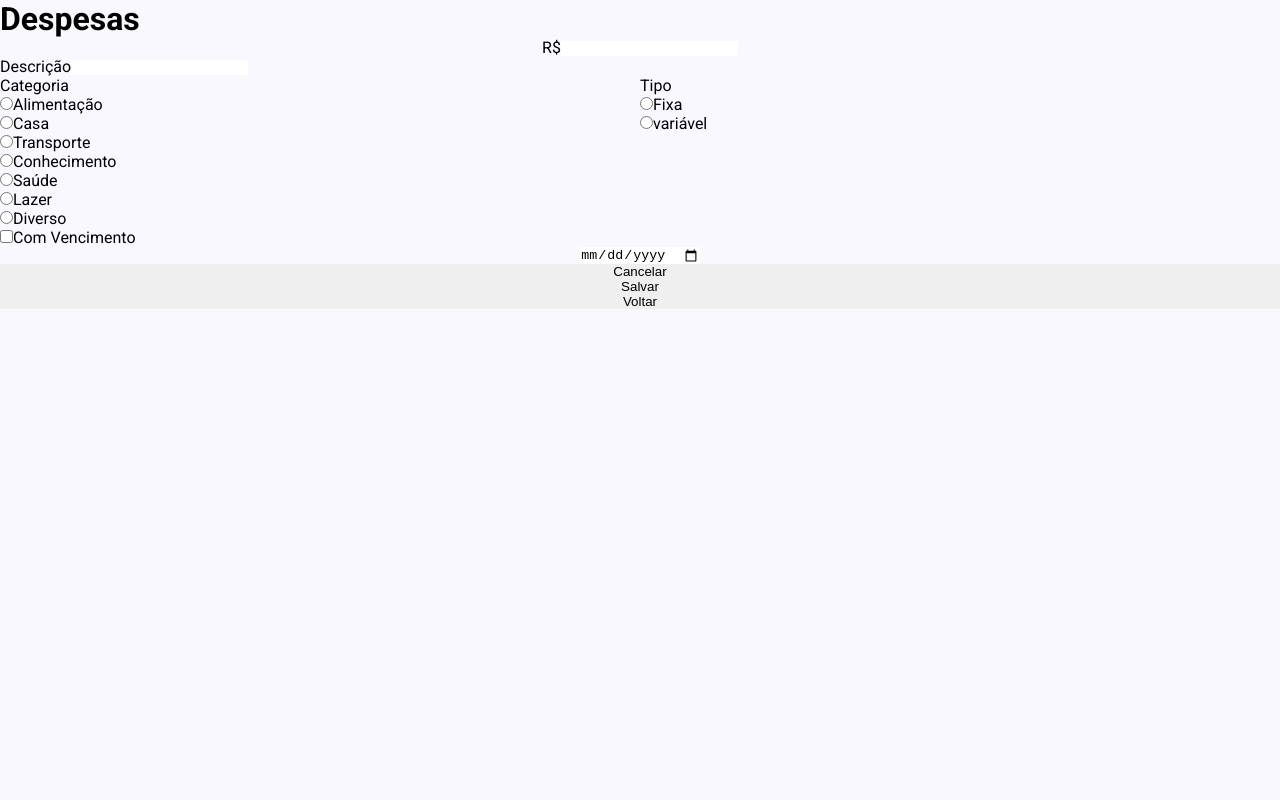
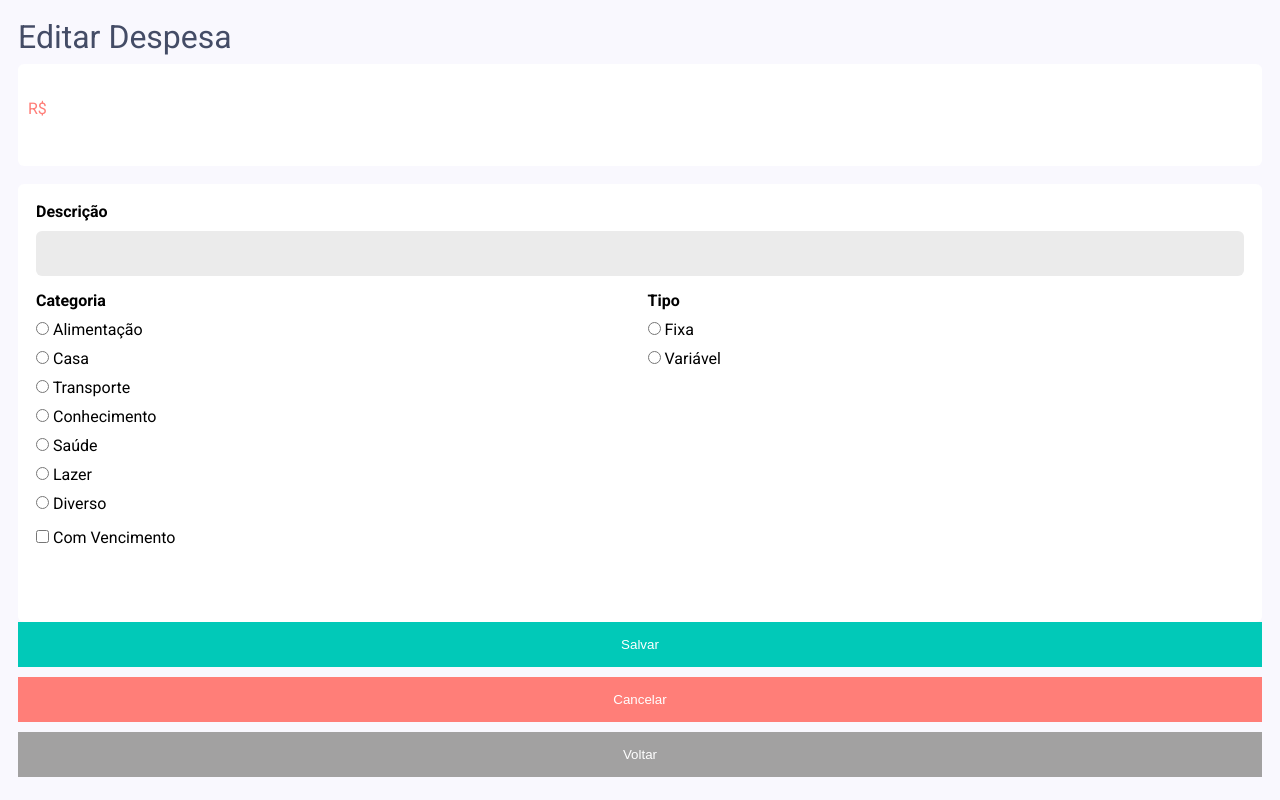
Before and after one commit to MeAjudaDev/greenwallet-react, a React (Create React App) app: page / in a window 1280 px wide. Built offline with nearby package versions, Linux system fonts and the light colour scheme.

Commit message:
feat(edit expense): implements design

```diff
--- a/src/EditExpense.css
+++ b/src/EditExpense.css
@@ -1,18 +1,93 @@
-.editExpenseForm {
+.editExpenseForm__value {
+    background-color: var(--color-background-light);
+    border-radius: var(--border-radius-default);
     display: grid;
-    grid-template-rows: repeat(8, auto);
-    grid-template-columns: 1fr 1fr;
+    grid-template-columns: auto 1fr;
+    padding: 3rem 1rem;
 }
 
-.editExpenseForm fieldset {
+.editExpenseForm__value > span:first-child {
+    color: var(--color-danger);
+    margin-top: 0.5rem;
+}
+
+.editExpenseForm__value > input {
+    max-width: 100%;
+    text-align: center;
+    width: 100%;
+}
+
+.editExpenseForm__fields {
+    background-color: var(--color-background-light);
+    border-radius: var(--border-radius-default);
+    display: grid;
+    gap: var(--spacing-small);
+    grid-template-rows: repeat(4, auto);
+    grid-template-columns: 1fr 1fr;
+    margin-top: var(--spacing-default);
+    padding: var(--spacing-default);
+}
+
+.editExpenseForm__fields label > span:first-child,
+.editExpenseForm__fields legend {
+    display: block;
+    font-weight: 700;
+    margin-bottom: var(--spacing-extra-small);
+}
+
+.editExpenseForm__fields input[type="text"] {
+    background-color: var(--color-background-gray);
+    border-radius: var(--border-radius-default);
+    padding: var(--spacing-small);
+    width: 100%;
+}
+
+#dueDate {
+    background-color: var(--color-background-light);
+    padding: 0;
+    text-align: center;
+}
+
+.editExpenseForm__fieldset {
     display: flex;
     flex-direction: column;
+    gap: var(--spacing-extra-small);
+}
+
+.editExpenseForm__actionButton {
+    display: block;
+    padding: var(--spacing-small);
+    width: 100%;
+}
+
+.editExpenseForm__actionButton:not(:first-of-type) {
+    margin-top: var(--spacing-extra-small);
 }
 
 .twoColumns {
     grid-column: 1 / 3;
 }
 
+.bigInput {
+    font-size: 3.6rem;
+    color: var(--color-danger);
+}
+
 .center {
     justify-self: center;
 }
+
+.bgSuccess {
+    background-color: var(--color-background-success);
+    color: white;
+}
+
+.bgDanger {
+    background-color: var(--color-background-danger);
+    color: white;
+}
+
+.bgDark {
+    background-color: var(--color-background-dark);
+    color: white;
+}
--- a/src/EditExpense.jsx
+++ b/src/EditExpense.jsx
@@ -5,64 +5,76 @@ function EditExpenses(props) {
         <>
             <h1>{props.title}</h1>
             <form method="post" action="#" className="editExpenseForm">
-                <label className="twoColumns center">
+                <label className="editExpenseForm__value">
                     <span>R$</span>
-                    <input type="number" />
+                    <input type="number" className="bigInput" />
                 </label>
+                <fieldset className="editExpenseForm__fields">
                     <label className="twoColumns">
                         <span>Descrição</span>
                         <input type="text" />
                     </label>
-                <fieldset>
+                    <fieldset className="editExpenseForm__fieldset">
                         <legend>Categoria</legend>
                         <label>
                             <input type="radio" name="category" />
+                            {' '}
                             <span>Alimentação</span>
                         </label>
                         <label>
                             <input type="radio" name="category" />
+                            {' '}
                             <span>Casa</span>
                         </label>
                         <label>
                             <input type="radio" name="category" />
+                            {' '}
                             <span>Transporte</span>
                         </label>
                         <label>
                             <input type="radio" name="category" />
+                            {' '}
                             <span>Conhecimento</span>
                         </label>
                         <label>
                             <input type="radio" name="category" />
+                            {' '}
                             <span>Saúde</span>
                         </label>
                         <label>
                             <input type="radio" name="category" />
+                            {' '}
                             <span>Lazer</span>
                         </label>
                         <label>
                             <input type="radio" name="category" />
+                            {' '}
                             <span>Diverso</span>
                         </label>
                     </fieldset>
-                <fieldset>
+                    <fieldset className="editExpenseForm__fieldset">
                         <legend>Tipo</legend>
                         <label>
                             <input type="radio" name="expense-type" />
+                            {' '}
                             <span>Fixa</span>
                         </label>
                         <label>
                             <input type="radio" name="expense-type" />
-                        <span>variável</span>
+                            {' '}
+                            <span>Variável</span>
                         </label>
                     </fieldset>
                     <label className="twoColumns">
                         <input type="checkbox" />
+                        {' '}
                         <span>Com Vencimento</span>
                     </label>
-                <input type="date" className="twoColumns center" />
-                <button type="button" className="twoColumns">Cancelar</button>
-                <button type="button" className="twoColumns">Salvar</button>
-                <button type="button" className="twoColumns">Voltar</button>
+                    <input id="dueDate" type="text" className="editExpenseForm__dueDate twoColumns center bigInput" />
+                </fieldset>
+                <button type="button" className="editExpenseForm__actionButton bgSuccess">Salvar</button>
+                <button type="button" className="editExpenseForm__actionButton bgDanger">Cancelar</button>
+                <button type="button" className="editExpenseForm__actionButton bgDark">Voltar</button>
             </form>
         </>
     );
--- a/src/index.css
+++ b/src/index.css
@@ -2,6 +2,23 @@
 @import url('https://fonts.googleapis.com/css2?family=Open+Sans:ital,wght@0,400;1,300&display=swap');
 @import url('https://fonts.googleapis.com/css2?family=Quicksand:wght@500,300&display=swap');
 @import url('https://fonts.googleapis.com/css2?family=Roboto:wght@300;400;700&display=swap');
+
+:root {
+    --border-radius-default: 6px;
+
+    --color-background-danger: var(--color-danger);
+    --color-background-dark: #A2A1A1;
+    --color-background-default: #F9F8FE;
+    --color-background-gray: #EBEBEB;
+    --color-background-light: #fff;
+    --color-background-success: #01C9B8;
+    --color-danger: #FF7E78;
+    --color-title: #444C66;
+
+    --spacing-extra-small: 1rem;
+    --spacing-small: 1.5rem;
+    --spacing-default: 1.8rem;
+}
 
 * {
     border: none;
@@ -17,8 +34,15 @@ html {
 }
 
 body {
-    background-color: #F9F8FE;
+    background-color: var(--color-background-default);
     font-size: 1.6rem;
     height: 100vh;
     overflow: auto;
+    padding: 1.8rem;
 }
+
+h1, h2, h3, h4, h5, h6 {
+    color: var(--color-title);
+    font-weight: 400;
+    margin-bottom: 0.25em;
+}
--- a/src/index.jsx
+++ b/src/index.jsx
@@ -6,7 +6,7 @@ import reportWebVitals from './reportWebVitals';
 
 ReactDOM.render(
     <React.StrictMode>
-        <EditExpense title="Despesas"/>
+        <EditExpense title="Editar Despesa"/>
     </React.StrictMode>,
     document.getElementById('root')
 );
```
Lines whose indentation alone changed are shown as unchanged.
